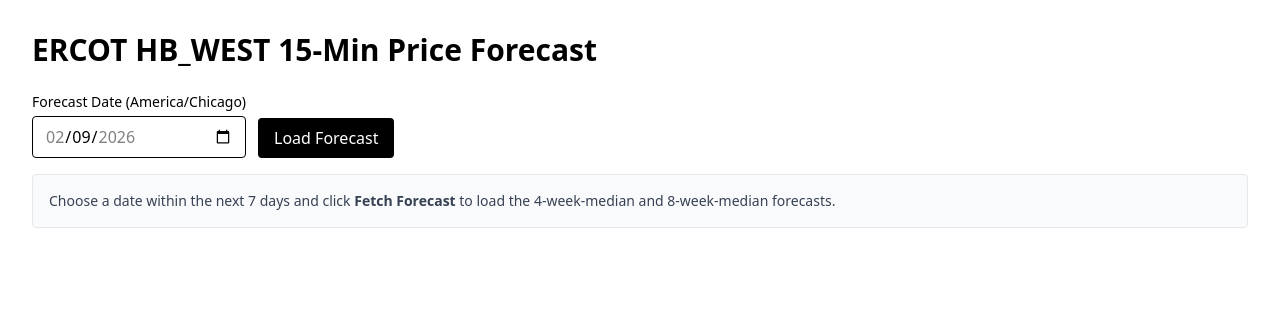
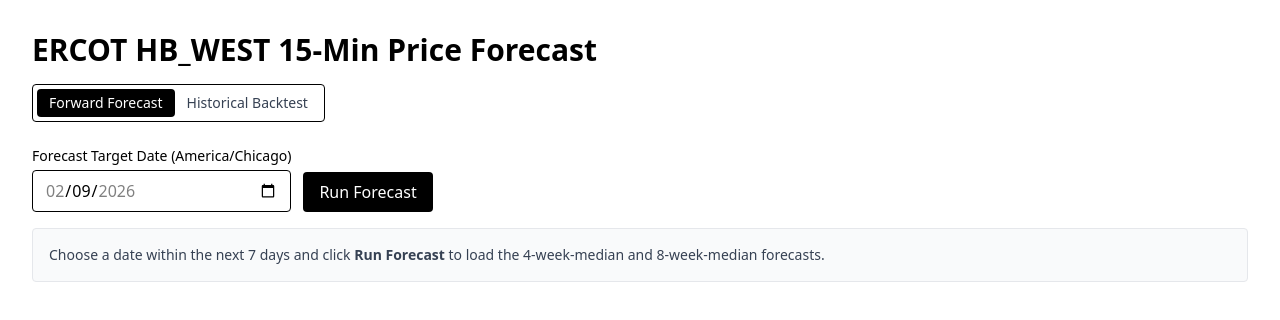
Before and after one commit to al70023/jupiter-power-data-challenge-2026, a Next.js app: page / in a window 1280 px wide. Shown: the top 320 px of the page. Built offline with nearby package versions, Linux system fonts and the light colour scheme.

Commit message:
added historical backtest UI table

```diff
--- /dev/null
+++ b/app/components/BacktestTable.tsx
@@ -0,0 +1,67 @@
+import type { BacktestIntervalRow } from "@/app/lib/api/backtest/types";
+import { formatNumber } from "@/app/lib/shared/number";
+
+type BacktestTableProps = {
+  rows: BacktestIntervalRow[];
+};
+
+export function BacktestTable(props: BacktestTableProps) {
+  const { rows } = props;
+
+  return (
+    <div className="mt-4 overflow-x-auto">
+      <table className="min-w-full border-collapse">
+        <thead>
+          <tr className="border-b text-left">
+            <th className="px-2 py-1">
+              Timestamp
+              <span className="block">(America/Chicago)</span>
+            </th>
+            <th className="px-2 py-1">
+              4-Week Forecast
+              <span className="block">($/MWh)</span>
+            </th>
+            <th className="px-2 py-1">
+              8-Week Forecast
+              <span className="block">($/MWh)</span>
+            </th>
+            <th className="px-2 py-1">
+              Actual ERCOT Price
+              <span className="block">($/MWh)</span>
+            </th>
+            <th className="px-2 py-1">
+              Signed Error, 4-Week
+              <span className="block">(Forecast - Actual, $/MWh)</span>
+            </th>
+            <th className="px-2 py-1">
+              Signed Error, 8-Week
+              <span className="block">(Forecast - Actual, $/MWh)</span>
+            </th>
+            <th className="px-2 py-1">
+              Absolute Error, 4-Week
+              <span className="block">($/MWh)</span>
+            </th>
+            <th className="px-2 py-1">
+              Absolute Error, 8-Week
+              <span className="block">($/MWh)</span>
+            </th>
+          </tr>
+        </thead>
+        <tbody>
+          {rows.map((row) => (
+            <tr key={row.slot} className="border-b">
+              <td className="px-2 py-1 font-mono">{row.ts}</td>
+              <td className="px-2 py-1">{formatNumber(row.forecast4w)}</td>
+              <td className="px-2 py-1">{formatNumber(row.forecast8w)}</td>
+              <td className="px-2 py-1">{formatNumber(row.actual)}</td>
+              <td className="px-2 py-1">{formatNumber(row.err4w)}</td>
+              <td className="px-2 py-1">{formatNumber(row.err8w)}</td>
+              <td className="px-2 py-1">{formatNumber(row.absErr4w)}</td>
+              <td className="px-2 py-1">{formatNumber(row.absErr8w)}</td>
+            </tr>
+          ))}
+        </tbody>
+      </table>
+    </div>
+  );
+}
--- a/app/components/ForecastControls.tsx
+++ b/app/components/ForecastControls.tsx
@@ -1,19 +1,21 @@
 type ForecastControlsProps = {
+  title: string;
+  actionLabel: string;
   selectedDate: string;
-  minDate: string;
-  maxDate: string;
+  minDate?: string;
+  maxDate?: string;
   loading: boolean;
   onDateChange: (value: string) => void;
   onLoad: () => void;
 };
 
 export function ForecastControls(props: ForecastControlsProps) {
-  const { selectedDate, minDate, maxDate, loading, onDateChange, onLoad } = props;
+  const { title, actionLabel, selectedDate, minDate, maxDate, loading, onDateChange, onLoad } = props;
 
   return (
     <section className="mt-6 flex flex-wrap items-end gap-3">
       <label className="flex flex-col gap-1">
-        <span className="text-sm font-medium">Forecast Date (America/Chicago)</span>
+        <span className="text-sm font-medium">{title}</span>
         <input
           type="date"
           min={minDate}
@@ -30,7 +32,7 @@
         disabled={loading || !selectedDate}
         className="rounded bg-black px-4 py-2 text-white disabled:cursor-not-allowed disabled:opacity-60"
       >
-        {loading ? "Loading..." : "Load Forecast"}
+        {loading ? "Loading..." : actionLabel}
       </button>
     </section>
   );
--- /dev/null
+++ b/app/components/PageModeToggle.tsx
@@ -0,0 +1,33 @@
+import type { PageMode } from "@/app/components/types";
+
+type PageModeToggleProps = {
+  value: PageMode;
+  onChange: (next: PageMode) => void;
+};
+
+export function PageModeToggle(props: PageModeToggleProps) {
+  const { value, onChange } = props;
+
+  return (
+    <section className="mt-4 inline-flex rounded border p-1 text-sm">
+      <button
+        type="button"
+        onClick={() => onChange("forecast")}
+        className={`rounded px-3 py-1 ${
+          value === "forecast" ? "bg-black text-white" : "text-gray-700"
+        }`}
+      >
+        Forward Forecast
+      </button>
+      <button
+        type="button"
+        onClick={() => onChange("backtest")}
+        className={`rounded px-3 py-1 ${
+          value === "backtest" ? "bg-black text-white" : "text-gray-700"
+        }`}
+      >
+        Historical Backtest
+      </button>
+    </section>
+  );
+}
--- a/app/components/index.ts
+++ b/app/components/index.ts
@@ -1,8 +1,12 @@
+export { BacktestSummary } from "./BacktestSummary";
+export { BacktestTable } from "./BacktestTable";
 export { computeChartModel } from "./chart-model";
 export { ForecastChart } from "./ForecastChart";
 export { ForecastControls } from "./ForecastControls";
 export { ForecastSummary } from "./ForecastSummary";
 export { ForecastTable } from "./ForecastTable";
 export { ForecastViewToggle } from "./ForecastViewToggle";
+export { PageModeToggle } from "./PageModeToggle";
+export type { PageMode } from "./types";
 export type { ViewMode } from "./types";
 export type { ChartModel } from "./types";
--- a/app/components/types.ts
+++ b/app/components/types.ts
@@ -1,4 +1,5 @@
 export type ViewMode = "chart" | "table" | "both";
+export type PageMode = "forecast" | "backtest";
 
 export type ChartMarker = {
   slot: number;
--- a/app/page.tsx
+++ b/app/page.tsx
@@ -1,53 +1,75 @@
 "use client";
 
 import { DateTime } from "luxon";
-import { useMemo, useState } from "react";
+import { useEffect, useMemo, useState } from "react";
 
 import type { ForecastApiResponse, ForecastApiSuccessResponse } from "@/app/lib/api/forecast/types";
+import type { BacktestApiResponse, BacktestApiSuccessResponse } from "@/app/lib/api/backtest/types";
+import type { PageMode, ViewMode } from "@/app/components";
 import { APP_TIMEZONE } from "@/app/lib/shared/constants";
 import { formatDateInTz } from "@/app/lib/shared/date";
 import {
+  BacktestSummary,
+  BacktestTable,
   computeChartModel,
   ForecastChart,
   ForecastControls,
   ForecastSummary,
   ForecastTable,
   ForecastViewToggle,
-  ViewMode,
+  PageModeToggle,
 } from "@/app/components";
 
 const FORECAST_REQUEST_TIMEOUT_MS = 30_000;
 
 export default function Home() {
   const today = useMemo(() => DateTime.now().setZone(APP_TIMEZONE).startOf("day"), []);
-  const minDate = useMemo(() => formatDateInTz(today, APP_TIMEZONE), [today]);
-  const maxDate = useMemo(() => formatDateInTz(today.plus({ days: 6 }), APP_TIMEZONE), [today]);
+  const forecastMinDate = useMemo(() => formatDateInTz(today, APP_TIMEZONE), [today]);
+  const forecastMaxDate = useMemo(() => formatDateInTz(today.plus({ days: 6 }), APP_TIMEZONE), [today]);
+  const backtestMaxDate = useMemo(() => formatDateInTz(today.minus({ days: 1 }), APP_TIMEZONE), [today]);
+  const backtestMinDate = useMemo(() => formatDateInTz(today.minus({ days: 365 }), APP_TIMEZONE), [today]);
 
-  const [selectedDate, setSelectedDate] = useState<string>(minDate);
+  const [pageMode, setPageMode] = useState<PageMode>("forecast");
+  const [selectedDate, setSelectedDate] = useState<string>(forecastMinDate);
   const [loading, setLoading] = useState(false);
   const [error, setError] = useState<string | null>(null);
-  const [result, setResult] = useState<ForecastApiSuccessResponse | null>(null);
+  const [forecastResult, setForecastResult] = useState<ForecastApiSuccessResponse | null>(null);
+  const [backtestResult, setBacktestResult] = useState<BacktestApiSuccessResponse | null>(null);
   const [viewMode, setViewMode] = useState<ViewMode>("chart");
 
   const chartModel = useMemo(
-    () => (result ? computeChartModel(result.comparison) : null),
-    [result]
+    () => (forecastResult ? computeChartModel(forecastResult.comparison) : null),
+    [forecastResult]
   );
 
-  async function fetchForecast(date: string) {
+  useEffect(() => {
+    if (pageMode === "forecast") {
+      if (selectedDate < forecastMinDate || selectedDate > forecastMaxDate) {
+        setSelectedDate(forecastMinDate);
+      }
+      return;
+    }
+    if (selectedDate > backtestMaxDate || selectedDate < backtestMinDate) {
+      setSelectedDate(backtestMaxDate);
+    }
+  }, [pageMode, selectedDate, forecastMinDate, forecastMaxDate, backtestMinDate, backtestMaxDate]);
+
+  async function fetchData(date: string) {
     setLoading(true);
     setError(null);
-    setResult(null);
+    setForecastResult(null);
+    setBacktestResult(null);
 
     const controller = new AbortController();
     const timeoutId = setTimeout(() => controller.abort(), FORECAST_REQUEST_TIMEOUT_MS);
 
     try {
-      const res = await fetch(`/api/forecast?date=${encodeURIComponent(date)}`, {
+      const endpoint = pageMode === "forecast" ? "/api/forecast" : "/api/backtest";
+      const res = await fetch(`${endpoint}?date=${encodeURIComponent(date)}`, {
         cache: "no-store",
         signal: controller.signal,
       });
-      const json = (await res.json()) as ForecastApiResponse;
+      const json = (await res.json()) as ForecastApiResponse | BacktestApiResponse;
       if (!json.ok) {
         setError(json.message ?? json.hint ?? json.error ?? "Request failed");
         return;
@@ -56,12 +78,16 @@
         setError("Request failed");
         return;
       }
-      setResult(json);
+      if (pageMode === "forecast") {
+        setForecastResult(json as ForecastApiSuccessResponse);
+      } else {
+        setBacktestResult(json as BacktestApiSuccessResponse);
+      }
     } catch (err) {
       if (err instanceof Error && err.name === "AbortError") {
         setError("Request timed out. Please retry in a few seconds.");
       } else {
-        setError("Network error while fetching forecast.");
+        setError("Network error while fetching data.");
       }
     } finally {
       clearTimeout(timeoutId);
@@ -72,23 +98,30 @@
   return (
     <main className="min-h-screen p-8">
       <h1 className="text-3xl font-semibold">ERCOT HB_WEST 15-Min Price Forecast</h1>
+      <PageModeToggle value={pageMode} onChange={setPageMode} />
 
       <ForecastControls
+        title={
+          pageMode === "forecast"
+            ? "Forecast Target Date (America/Chicago)"
+            : "Backtest Target Date (America/Chicago)"
+        }
+        actionLabel={pageMode === "forecast" ? "Run Forecast" : "Run Backtest"}
         selectedDate={selectedDate}
-        minDate={minDate}
-        maxDate={maxDate}
+        minDate={pageMode === "forecast" ? forecastMinDate : backtestMinDate}
+        maxDate={pageMode === "forecast" ? forecastMaxDate : backtestMaxDate}
         loading={loading}
         onDateChange={setSelectedDate}
-        onLoad={() => fetchForecast(selectedDate)}
+        onLoad={() => fetchData(selectedDate)}
       />
 
       {error ? (
         <p className="mt-4 rounded border border-red-300 bg-red-50 p-3 text-sm text-red-800">{error}</p>
       ) : null}
 
-      {result ? (
+      {pageMode === "forecast" && forecastResult ? (
         <section className="mt-4 rounded border p-4 text-sm">
-          <ForecastSummary result={result} />
+          <ForecastSummary result={forecastResult} />
           <ForecastViewToggle value={viewMode} onChange={setViewMode} />
 
           {(viewMode === "chart" || viewMode === "both") && chartModel ? (
@@ -96,14 +129,25 @@
           ) : null}
 
           {viewMode === "table" || viewMode === "both" ? (
-            <ForecastTable rows={result.comparison} />
+            <ForecastTable rows={forecastResult.comparison} />
           ) : null}
         </section>
       ) : null}
 
-      {!result && !loading && !error ? (
+      {pageMode === "backtest" && backtestResult ? (
+        <section className="mt-4 rounded border p-4 text-sm">
+          <BacktestSummary result={backtestResult} />
+          <BacktestTable rows={backtestResult.rows} />
+        </section>
+      ) : null}
+
+      {!forecastResult && !backtestResult && !loading && !error ? (
         <section className="mt-4 rounded border border-gray-200 bg-gray-50 p-4 text-sm text-gray-700">
-          Choose a date within the next 7 days and click <strong>Fetch Forecast</strong> to load the 4-week-median and 8-week-median forecasts.
+          {pageMode === "forecast" ? (
+            <>Choose a date within the next 7 days and click <strong>Run Forecast</strong> to load the 4-week-median and 8-week-median forecasts.</>
+          ) : (
+            <>Choose a historical date and click <strong>Run Backtest</strong> to compare forecast values against actual ERCOT prices.</>
+          )}
         </section>
       ) : null}
     </main>
```
Also changed, not shown: app/components/BacktestSummary.tsx (added, +42 -0 lines), app/components/ForecastSummary.tsx (+7 -4 lines), app/components/ForecastTable.tsx (+9 -9 lines), 1 other file (tests, documents, lock files or other folders).
